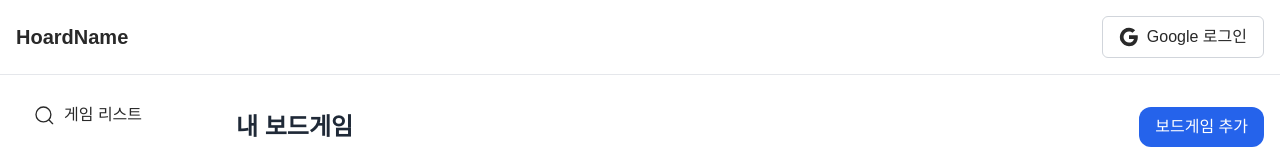
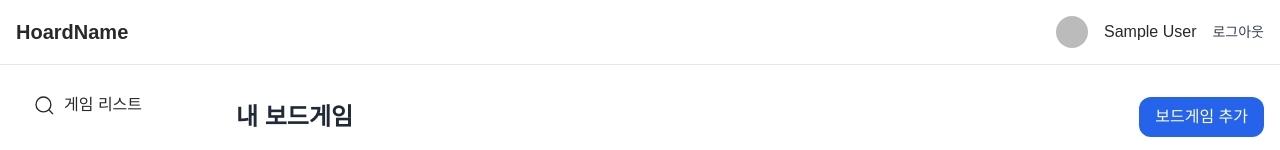
Before and after one commit to jinwoo710/hoardname-web, a Next.js app: page /game in a window 1280 px wide. Shown: the top 150 px of the page. Built offline with nearby package versions, Linux system fonts and the light colour scheme; no server answers; the database is empty; sample sign-in values are in the browser's storage; what @cloudflare/next-on-pages would draw is missing.

Commit message:
fix google

```diff
--- a/app/components/GameListContainer.tsx
+++ b/app/components/GameListContainer.tsx
@@ -8,7 +8,6 @@ interface GameListContainerProps {
 }
 
 export default function GameListContainer({ boardgames }: GameListContainerProps) {
-    console.log(boardgames);
     return (
         <div className="space-y-4">
             {boardgames.map((item) => (
--- a/app/components/Header.tsx
+++ b/app/components/Header.tsx
@@ -3,10 +3,12 @@
 import Link from "next/link";
 import { useState } from "react";
 import MobileSidebar from './MobileSidebar';
-import { signIn } from "next-auth/react";
+import { signIn, signOut, useSession } from "next-auth/react";
 
 export default function Header() {
   const [isMobileMenuOpen, setIsMobileMenuOpen] = useState(false);
+  const { data: session, status } = useSession();
+
   const signInWithGoogle = async () =>
     await signIn("google", { callbackUrl: "/game" });
 
@@ -18,9 +20,28 @@ export default function Header() {
         </Link>
 
         <div className="flex items-center gap-4">
-
+          {status === "loading" ? (
+            <div>Loading...</div>
+          ) : session ? (
+            <div className="flex items-center gap-4">
+              {session.user?.image && (
+                <img
+                  src={session.user.image}
+                  alt={session.user.name || ""}
+                  className="w-8 h-8 rounded-full"
+                />
+              )}
+              <span>{session.user?.name}</span>
               <button
-               onClick={() => signInWithGoogle()}
+                onClick={() => signOut({ callbackUrl: "/" })}
+                className="text-sm text-gray-700 hover:text-gray-900"
+              >
+                로그아웃
+              </button>
+            </div>
+          ) : (
+            <button
+              onClick={signInWithGoogle}
               className="flex items-center gap-2 px-4 py-2 border border-gray-300 rounded-md hover:bg-gray-50"
             >
               <svg className="w-5 h-5" viewBox="0 0 24 24">
@@ -43,6 +64,7 @@ export default function Header() {
               </svg>
               Google 로그인
             </button>
+          )}
           <button
             onClick={() => setIsMobileMenuOpen(true)}
             className="md:hidden p-2 hover:bg-gray-100 rounded-lg"
@@ -56,8 +78,8 @@ export default function Header() {
               <path
                 strokeLinecap="round"
                 strokeLinejoin="round"
-                    strokeWidth={2}
-                    d="M4 6h16M4 12h16M4 18h16"
+                strokeWidth="2"
+                d="M4 6h16M4 12h16m-7 6h7"
               />
             </svg>
           </button>
--- a/app/game/GameList.tsx
+++ b/app/game/GameList.tsx
@@ -21,8 +21,7 @@ export default function GameList({ initialBoardgames }: GameListProps) {
 
     const handleGameAdded = (newGame: BoardGame) => {
         setBoardgames(prev => [newGame, ...prev]);
-        console.log(newGame);
-        console.log(boardgames);
+
         setIsModalOpen(false);
         // 서버 상태를 갱신하기 위해 페이지를 새로고침
         router.refresh();
```
Also changed, not shown: app/providers.tsx (+6 -2 lines), auth.ts (+15 -10 lines). Lines whose indentation alone changed are shown as unchanged.
